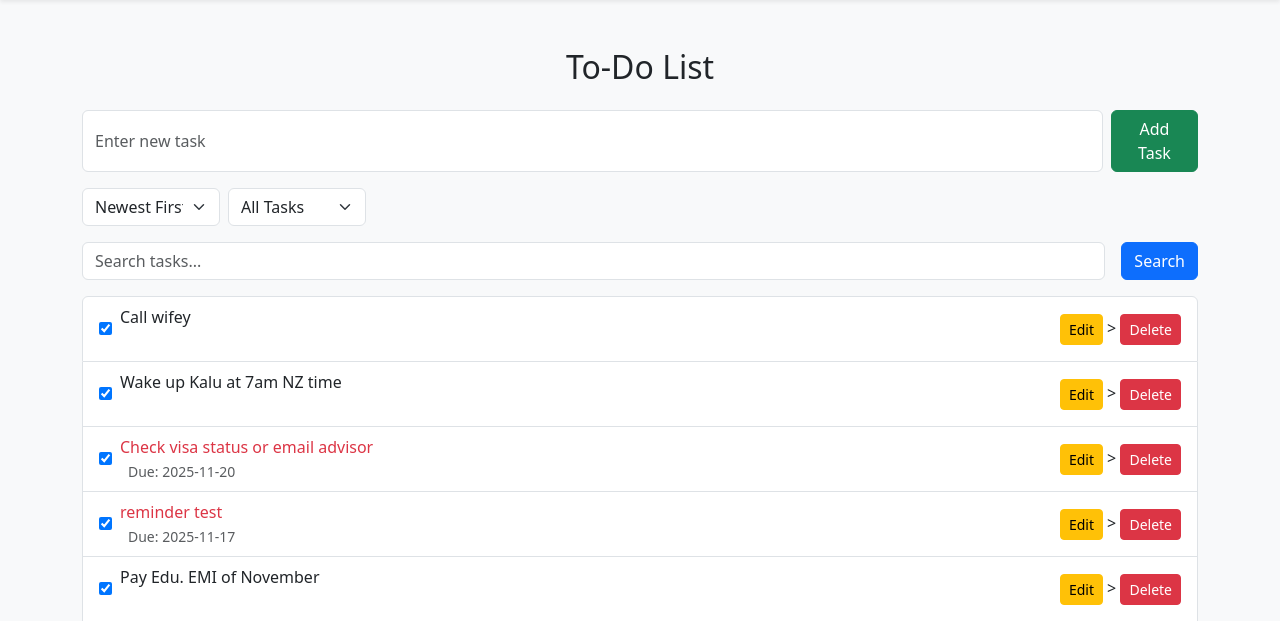
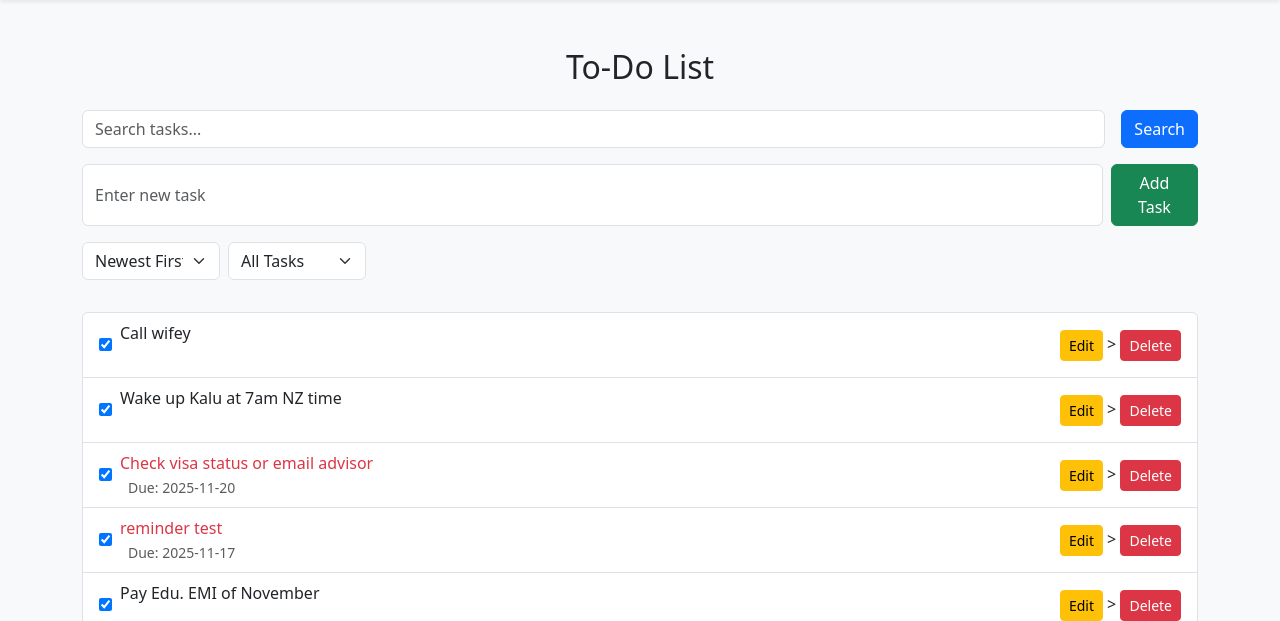
Before and after one commit to Aashish1023/todo-flask-app, a Flask app: page / in a window 1280 px wide. Shown: the part 56-677 px from the top of the page. Run offline with Flask 3, Linux system fonts and the light colour scheme; data comes from the database, SQL or seed files in the repository.

Commit message:
initial UI impovement

```diff
--- a/templates/index.html
+++ b/templates/index.html
@@ -2,11 +2,18 @@
 
 {% block content %}
 <h2 class="text-center mb-4">To-Do List</h2>
+<!--Search Bar-->
+<form method="GET" action="{{ url_for('index') }}" class="d-flex mb-3">
+    <input type="text" name="search" class="form-control me-2" placeholder="Search tasks..." value="{{ request.args.get('search', '') }}">
+    <button class="btn btn-primary ms-2">Search</button>
+</form>
+
 <!-- Add Task Form -->
  <form action="{{ url_for('add_task') }}" method="post" class="d-flex mb-3">
      <input type="text" name="task" placeholder="Enter new task" class="form-control me-2" required>
      <button type="submit" class=" btn btn-success">Add Task</button>
 </form>
+
 
 <div class="d-flex justify-content-between mb-3">
     <!-- Sorting -->
@@ -22,6 +29,7 @@
             <option value="due_desc" {% if sort=='due_desc' %}selected{% endif %}>Due Date⬇️</option>
         </select>
 
+
         <select name="filter" class="form-select" onchange="this.form.submit()">
             <option value="all" {% if fliter_by=='all' %}selected{% endif %}>All Tasks</option>
             <option value="completed" {% if fliter_by=='completed' %}selected{% endif %}>Completed</option>
@@ -31,10 +39,11 @@
     </form>
 </div>
 
-<form method="GET" action="{{ url_for('index') }}" class="d-flex mb-3">
-    <input type="text" name="search" class="form-control me-2" placeholder="Search tasks..." value="{{ request.args.get('search', '') }}">
-    <button class="btn btn-primary ms-2">Search</button>
-</form>
+<!-- Improve UI -->
+<div class="d-flex flex-wrap gap-2 align-items-center mb-3">
+
+</div>
+
 
 <!-- Task List -->
  <ul class="list-group">
```
